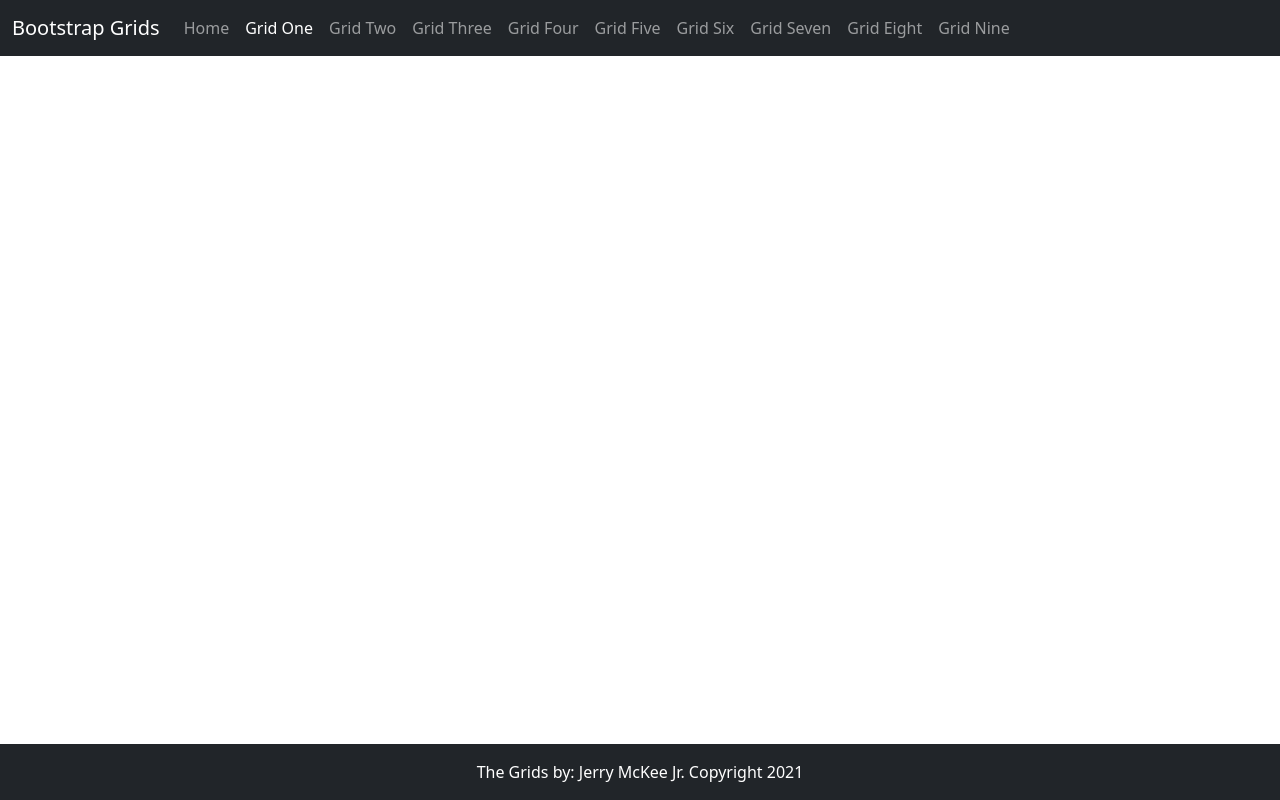
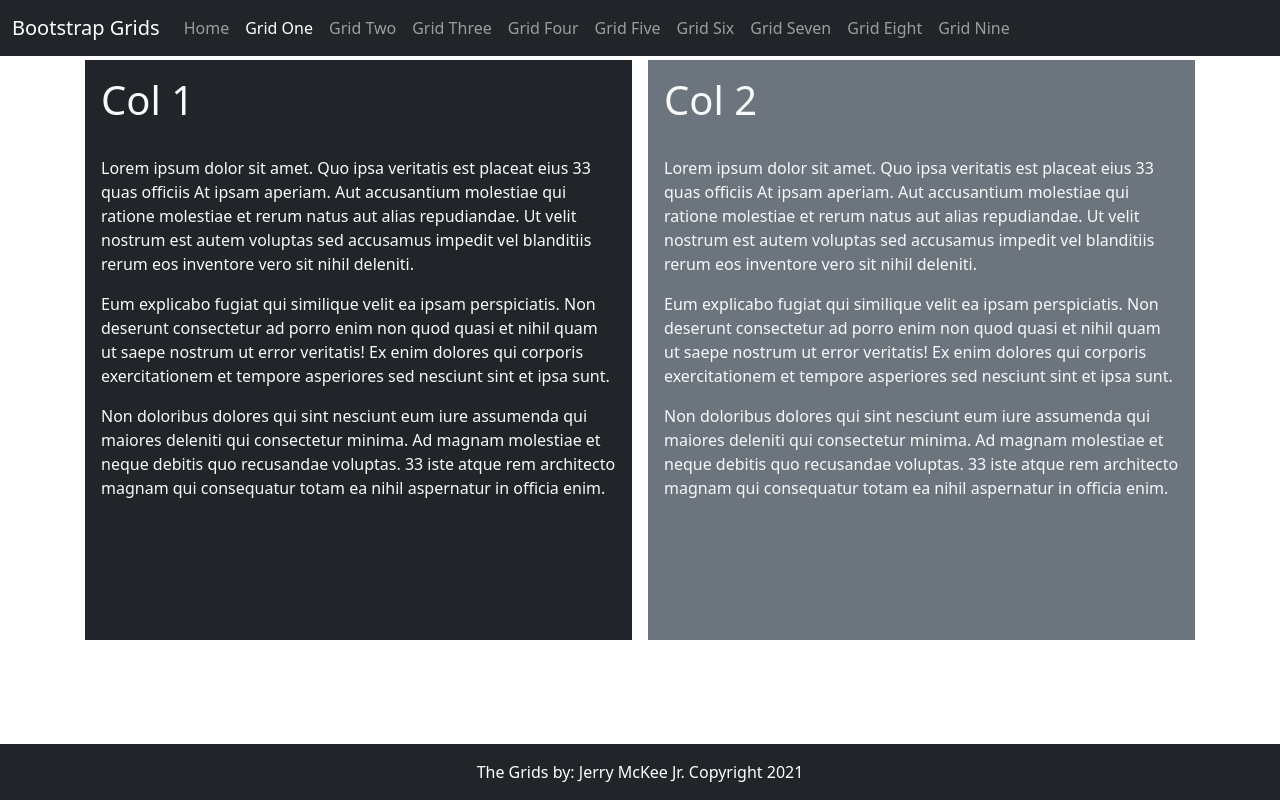
Before and after one commit to McKeeJerry-FS/TheGrids, a plain HTML site: page grid1.html in a window 1280 px wide. Drawn offline with nearby package versions, Linux system fonts and the light colour scheme.

Commit message:
Created the grids for grid1.html and updated css

```diff
--- a/css/style.css
+++ b/css/style.css
@@ -23,3 +23,7 @@ main>.container {
     font-style: normal;
     color: rgb(195, 255, 0);
 }
+
+.minHeight {
+    min-height: 80vh;
+}
--- a/grid1.html
+++ b/grid1.html
@@ -62,10 +62,28 @@
 </nav>
 
     <main class="flex-shrink-0">
-       <div class="container">
+       <div class="container h-100 minHeight">
+           <div class="row row-cols-1 row-cols-md-2 g-3 gy-2 h-100">
+               <div class="col h-100">
+                    <div class="bg-dark text-light h-100 p-3">
+                        <h1>Col 1</h1>
+                        <br>
+                        <p>Lorem ipsum dolor sit amet. Quo ipsa veritatis est placeat eius 33 quas officiis At ipsam aperiam. Aut accusantium molestiae qui ratione molestiae et rerum natus aut alias repudiandae. Ut velit nostrum est autem voluptas sed accusamus impedit vel blanditiis rerum eos inventore vero sit nihil deleniti. </p><p>Eum explicabo fugiat qui similique velit ea ipsam perspiciatis. Non deserunt consectetur ad porro enim non quod quasi et nihil quam ut saepe nostrum ut error veritatis! Ex enim dolores qui corporis exercitationem et tempore asperiores sed nesciunt sint et ipsa sunt. </p><p>Non doloribus dolores qui sint nesciunt eum iure assumenda qui maiores deleniti qui consectetur minima. Ad magnam molestiae et neque debitis quo recusandae voluptas. 33 iste atque rem architecto magnam qui consequatur totam ea nihil aspernatur in officia enim. </p>
 
+                    </div>
+               </div>
+               <div class="col h-100">
+                    <div class="bg-secondary text-light h-100 p-3">
+                        <h1>Col 2</h1>
+                        <br>
+                        <p>Lorem ipsum dolor sit amet. Quo ipsa veritatis est placeat eius 33 quas officiis At ipsam aperiam. Aut accusantium molestiae qui ratione molestiae et rerum natus aut alias repudiandae. Ut velit nostrum est autem voluptas sed accusamus impedit vel blanditiis rerum eos inventore vero sit nihil deleniti. </p><p>Eum explicabo fugiat qui similique velit ea ipsam perspiciatis. Non deserunt consectetur ad porro enim non quod quasi et nihil quam ut saepe nostrum ut error veritatis! Ex enim dolores qui corporis exercitationem et tempore asperiores sed nesciunt sint et ipsa sunt. </p><p>Non doloribus dolores qui sint nesciunt eum iure assumenda qui maiores deleniti qui consectetur minima. Ad magnam molestiae et neque debitis quo recusandae voluptas. 33 iste atque rem architecto magnam qui consequatur totam ea nihil aspernatur in officia enim. </p>
+
+                    </div>
+               </div>
+           </div>
        </div>
     </main>
+
     <footer class="footer mt-auto py-3 bg-dark sticky-footer">
         <div class="container-fluid text-center">
             <span class="text-white">The Grids by: Jerry McKee Jr. Copyright 2021</span>
```
